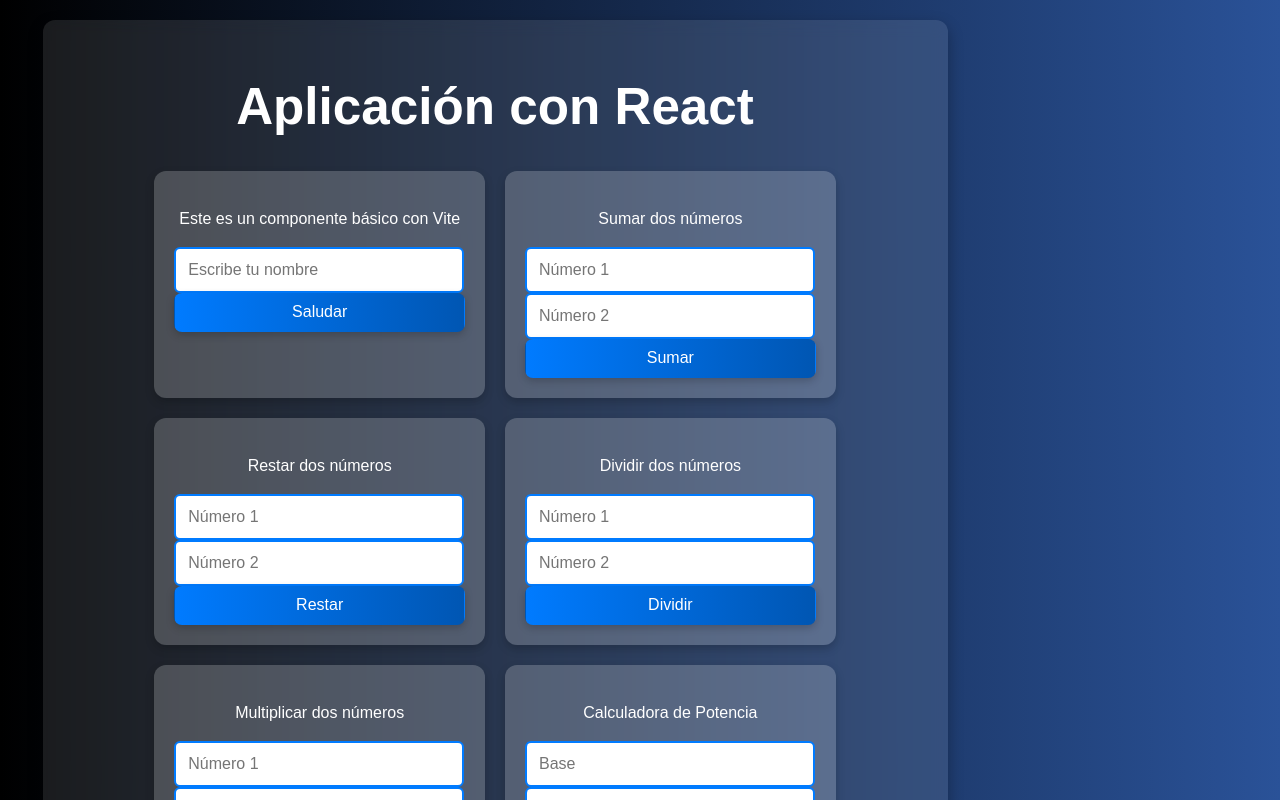
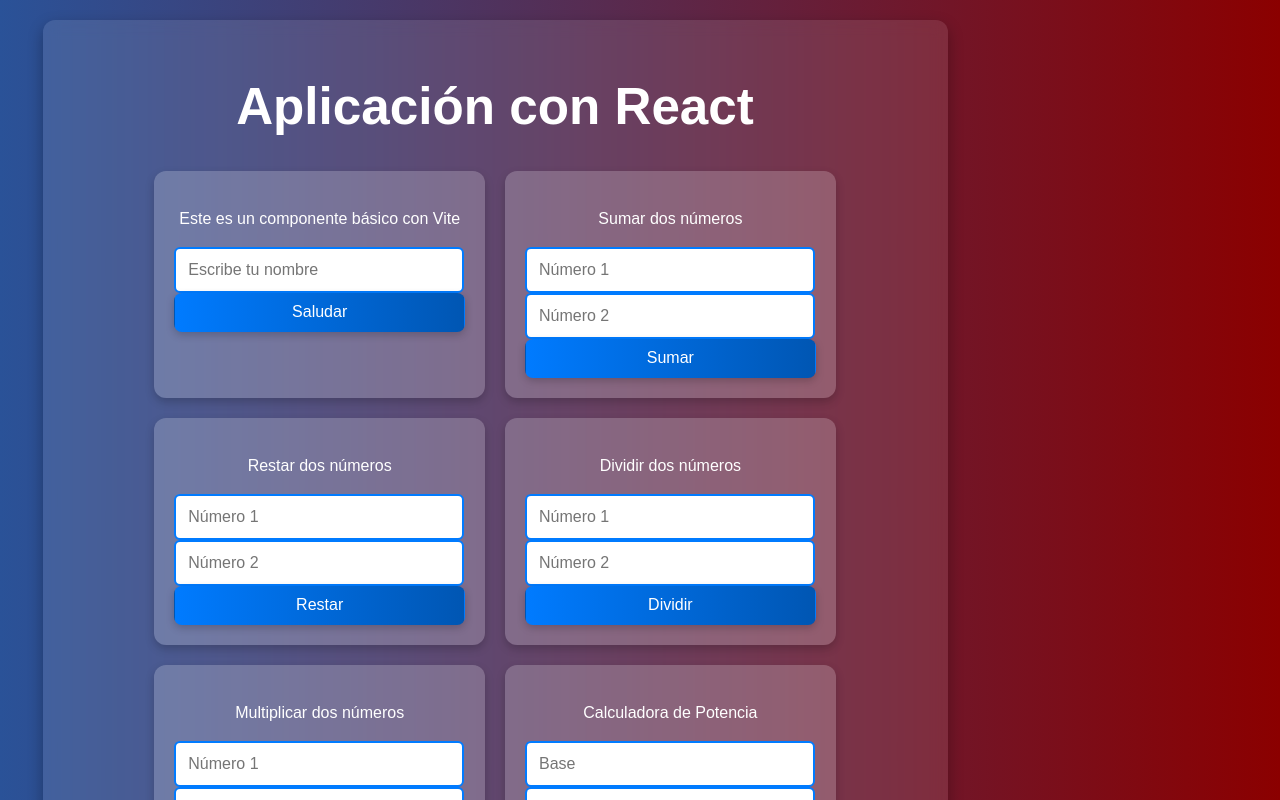
Before and after one commit to Powe1sd/React-app1, a React (Vite) app: page / in a window 1280 px wide. Shown: the top 800 px of the page. Built offline with nearby package versions, Linux system fonts and the light colour scheme.

Commit message:
first commit

```diff
--- a/src/App.css
+++ b/src/App.css
@@ -1,13 +1,18 @@
+/* Estilos globales */
+/* Estilos globales */
 /* Estilos globales */
 body {
   font-family: "Poppins", sans-serif;
-  background: linear-gradient(to right, #000000, #2a5298);
+  background: linear-gradient(to right, #2a5298, #8b0000); /* Azul a rojo */
   text-align: center;
   padding: 20px;
   color: white;
   margin: 0;
 }
 
+/*... (resto del código CSS sin cambios) */
+
+/*... (resto del código CSS sin cambios) */
 /* Contenedor principal */
 .container {
   background: rgba(255, 255, 255, 0.1);
```
